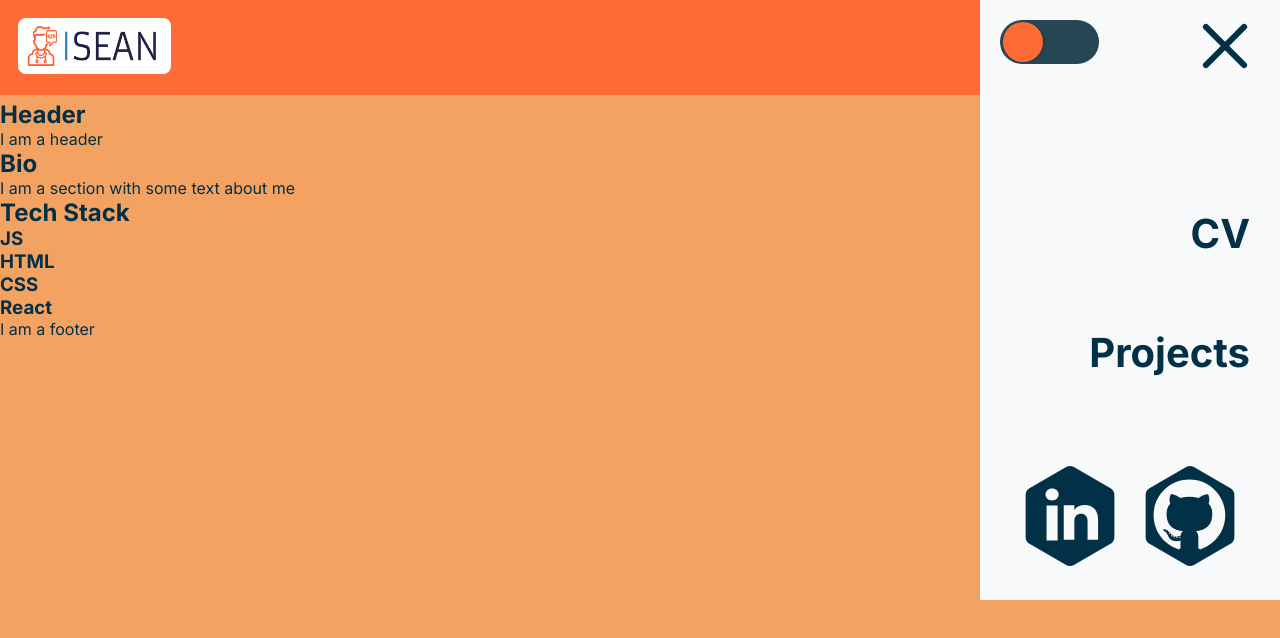
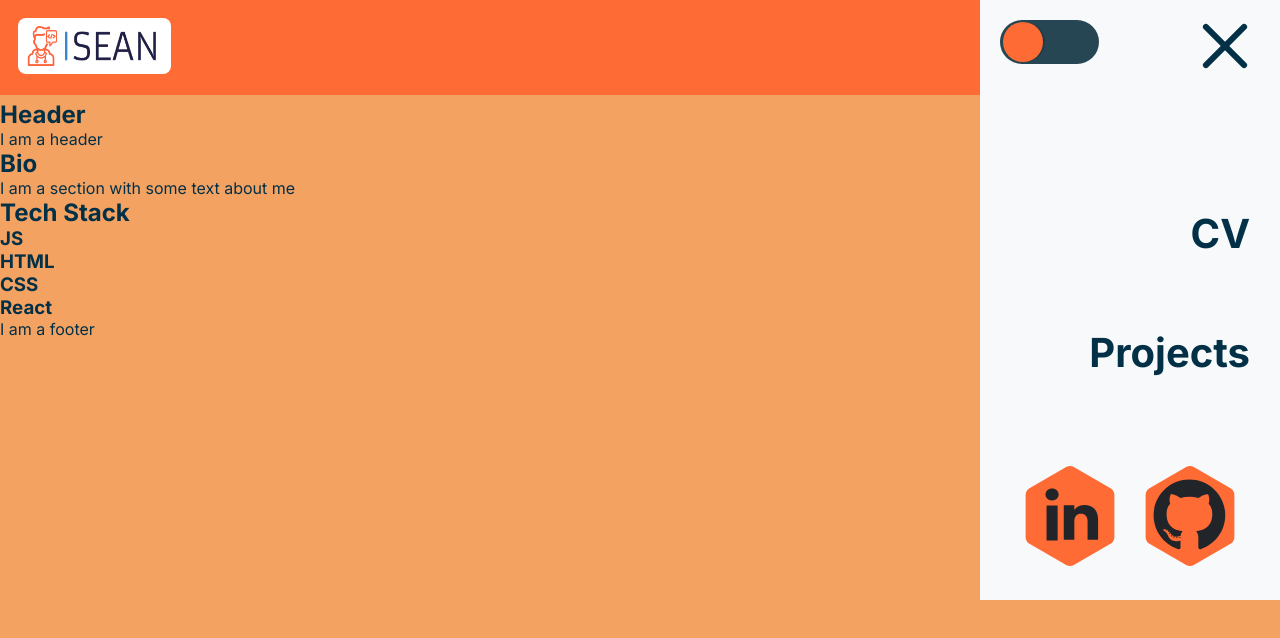
Before and after one commit to PurpleNurps/My-Portfolio, a Next.js app: page / in a window 1280 px wide. Both pictures are taken after a click on the element 1225 px from the left and 47 px from the top of the page. Shown: the top 638 px of the page. Built offline with nearby package versions, Linux system fonts and the light colour scheme.

Commit message:
fixed toggle dark mode

```diff
--- a/app/Components/NavBar.js
+++ b/app/Components/NavBar.js
@@ -70,7 +70,7 @@ export default function NavBar({ onCheckboxChange, isChecked }) {
           <Link className="noSelect" href="https://www.linkedin.com/in/sean-lunt-028484b8/">
             <Image
               className={styles.menu_image}
-              src={isChecked ? "/orange-linkedin.svg" : "/blue-linkedin.svg"}
+              src={isChecked ?  "/blue-linkedin.svg" : "/orange-linkedin.svg"}
               width={100}
               height={100}
               alt="linkedin logo"
@@ -79,7 +79,7 @@ export default function NavBar({ onCheckboxChange, isChecked }) {
           <Link className="noSelect" href="https://github.com/PurpleNurps">
             <Image
               className={styles.menu_image}
-              src={isChecked ? "/orange-github.svg" : "/blue-github.svg"}
+              src={isChecked ? "/blue-github.svg" : "/orange-github.svg"}
               width={100}
               height={100}
               alt="github logo"
--- a/app/globals.css
+++ b/app/globals.css
@@ -41,7 +41,7 @@
   --card-border-rgb: 131, 134, 135;
 }
 
-/* @media (prefers-color-scheme: dark) {
+@media (prefers-color-scheme: dark) {
   :root {
     --foreground: #FF6B35;
     --background: #264653;
@@ -73,7 +73,7 @@
     --card-rgb: 100, 100, 100;
     --card-border-rgb: 200, 200, 200;
   }
-} */
+}
 
 * {
   box-sizing: border-box;
--- a/app/page.js
+++ b/app/page.js
@@ -22,18 +22,18 @@ export default function Home() {
     const root = document.documentElement;
 
     if (isChecked) {
+      root.style.setProperty("--foreground", "#FF6B35");
+      root.style.setProperty("--background", "#264653");
+      root.style.setProperty("--menu", "#212529");
+      root.style.setProperty("--darkBackground", "#023047");
+      // ... set the rest of the dark mode variables ...
+    } else {
       root.style.setProperty("--foreground", "#023047");
       root.style.setProperty("--background", "#F4A261");
       root.style.setProperty("--menu", "#F8F9FA");
       root.style.setProperty("--darkBackground", "#FF6B35");
       // ... set the rest of the light mode variables ...
-      } else {
-        root.style.setProperty("--foreground", "#FF6B35");
-        root.style.setProperty("--background", "#264653");
-        root.style.setProperty("--menu", "#212529");
-        root.style.setProperty("--darkBackground", "#023047");
-        // ... set the rest of the dark mode variables ...
-      }
+    };
   };
 
   return (
```
Lines whose indentation alone changed are shown as unchanged.
